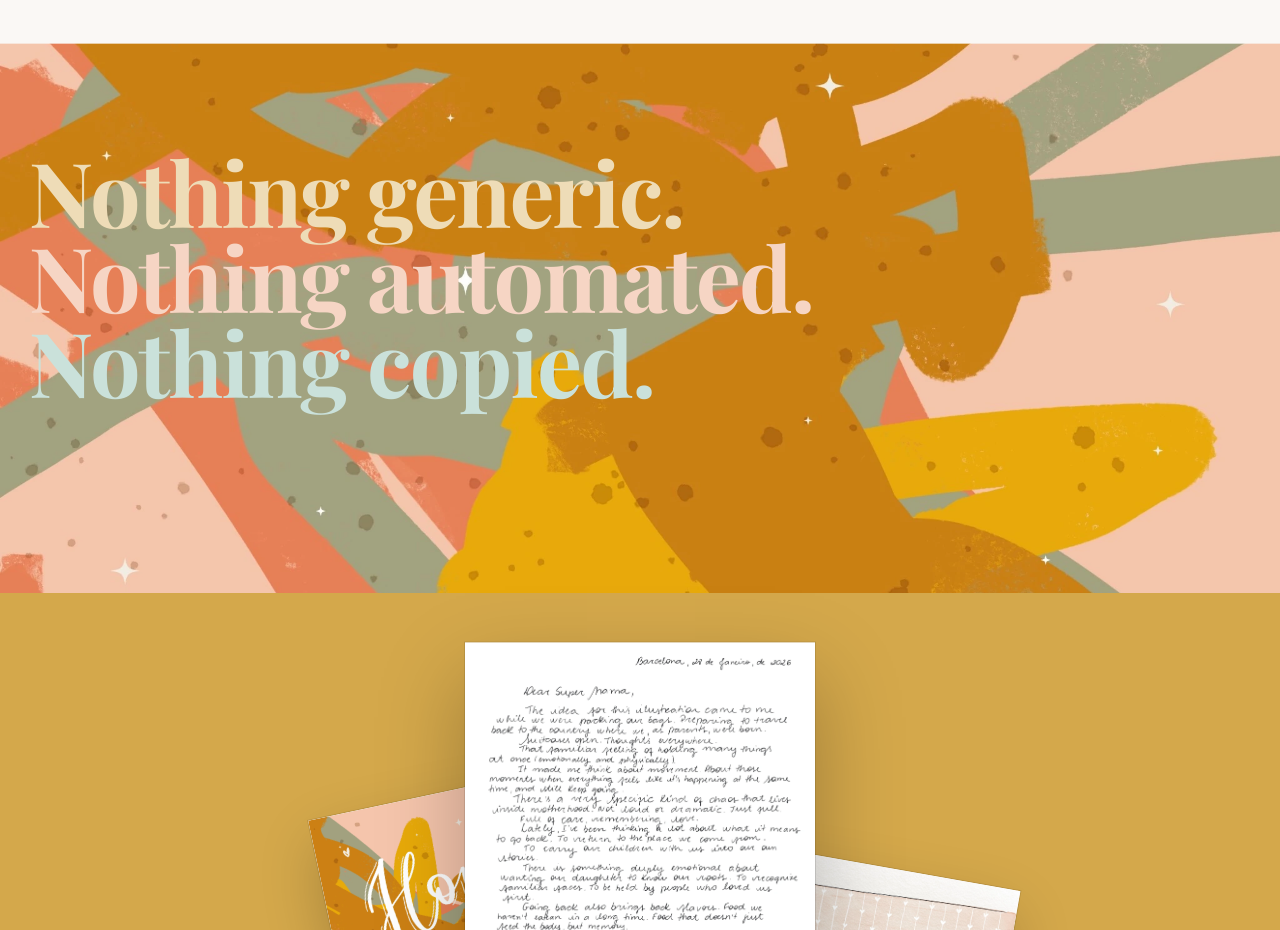
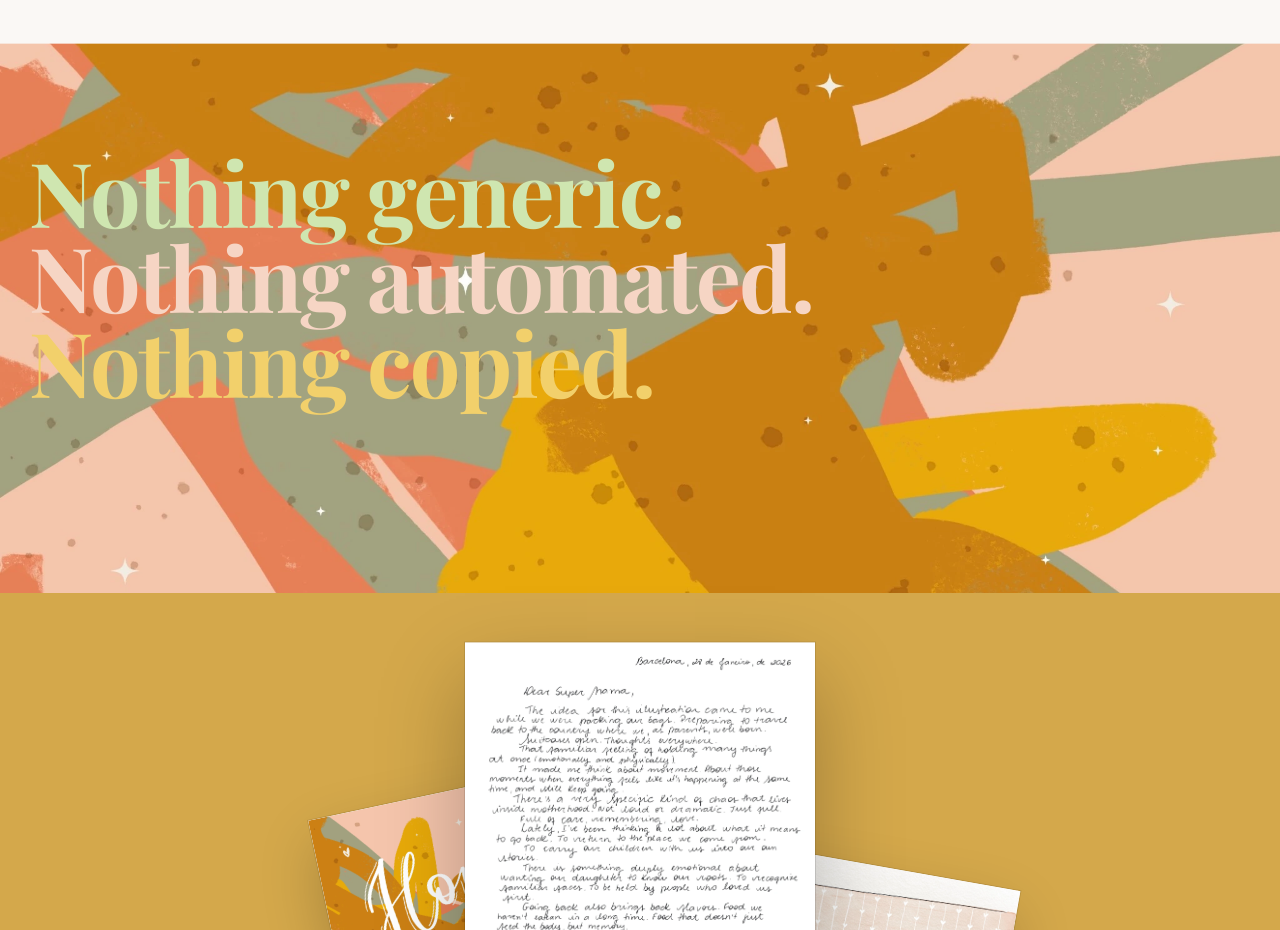
Before and after one commit to brunoferraric1/Clarearte, a Next.js app: page /1/supermamasclub in a window 1280 px wide. Shown: the part 4320-5250 px from the top of the page. Built offline with nearby package versions, Linux system fonts and the light colour scheme; no server answers; a web font is replaced by a local one.

Commit message:
Update text colors in Super Mamas Club content for improved visual appeal

```diff
--- a/src/components/supermamasclub/page-content.tsx
+++ b/src/components/supermamasclub/page-content.tsx
@@ -554,9 +554,9 @@ export function SuperMamasClubContent({ copy: t }: ContentProps) {
         <div className="container relative mx-auto px-6">
           <motion.div {...fadeInUp} className="py-8 md:py-12" style={{ y: valuesTextY }}>
             <h2 className="font-serif font-semibold tracking-[-0.02em] leading-[0.95] text-[clamp(3.5rem,7vw,7.5rem)]">
-              <span className="text-[#EEDCB7]">Nothing generic.</span><br/>
+              <span className="text-[#CFE6B0]">Nothing generic.</span><br/>
               <span className="text-[#F6D5C4]">Nothing automated.</span><br/>
-              <span className="text-[#CAE1DA]">Nothing copied.</span>
+              <span className="text-[#F2D06B]">Nothing copied.</span>
             </h2>
           </motion.div>
         </div>
```
